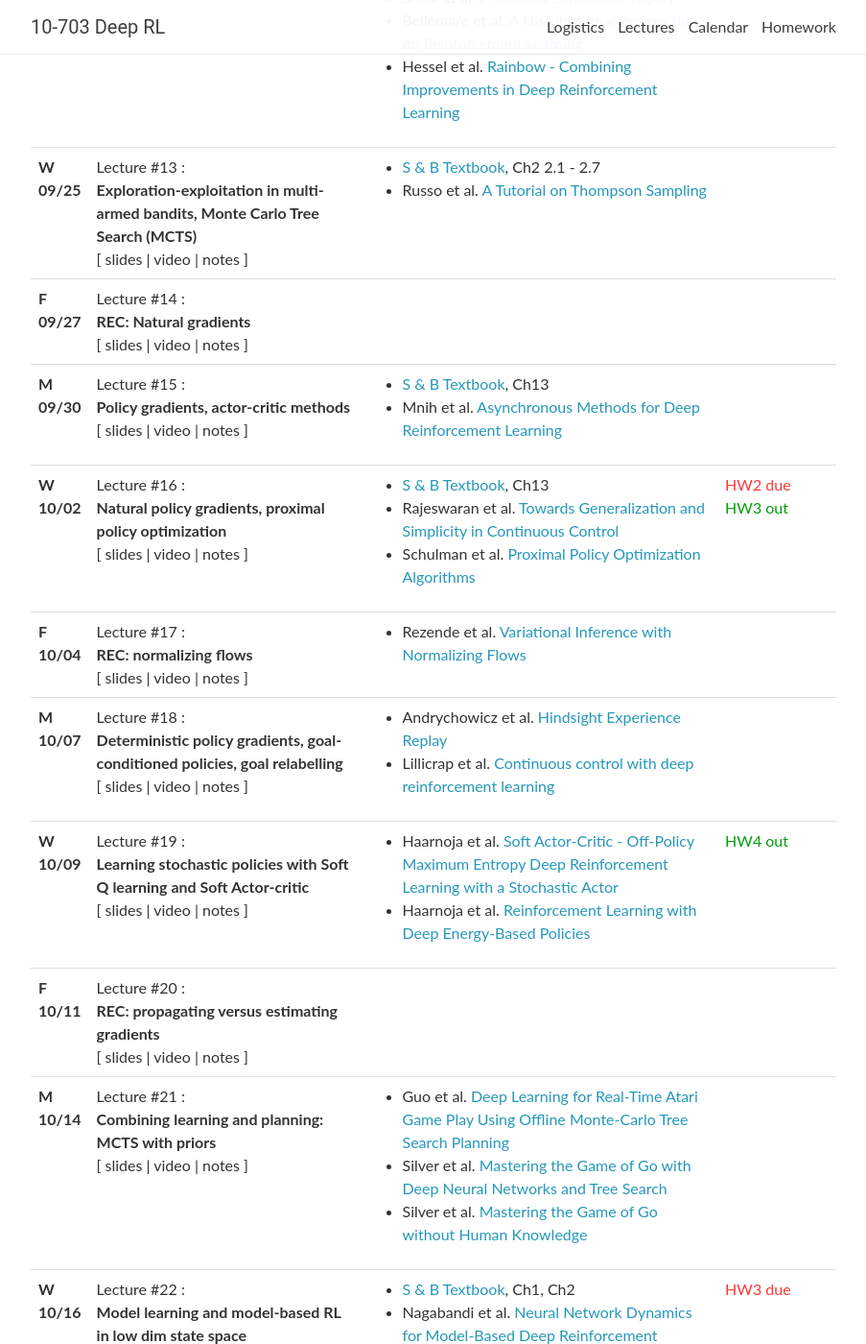
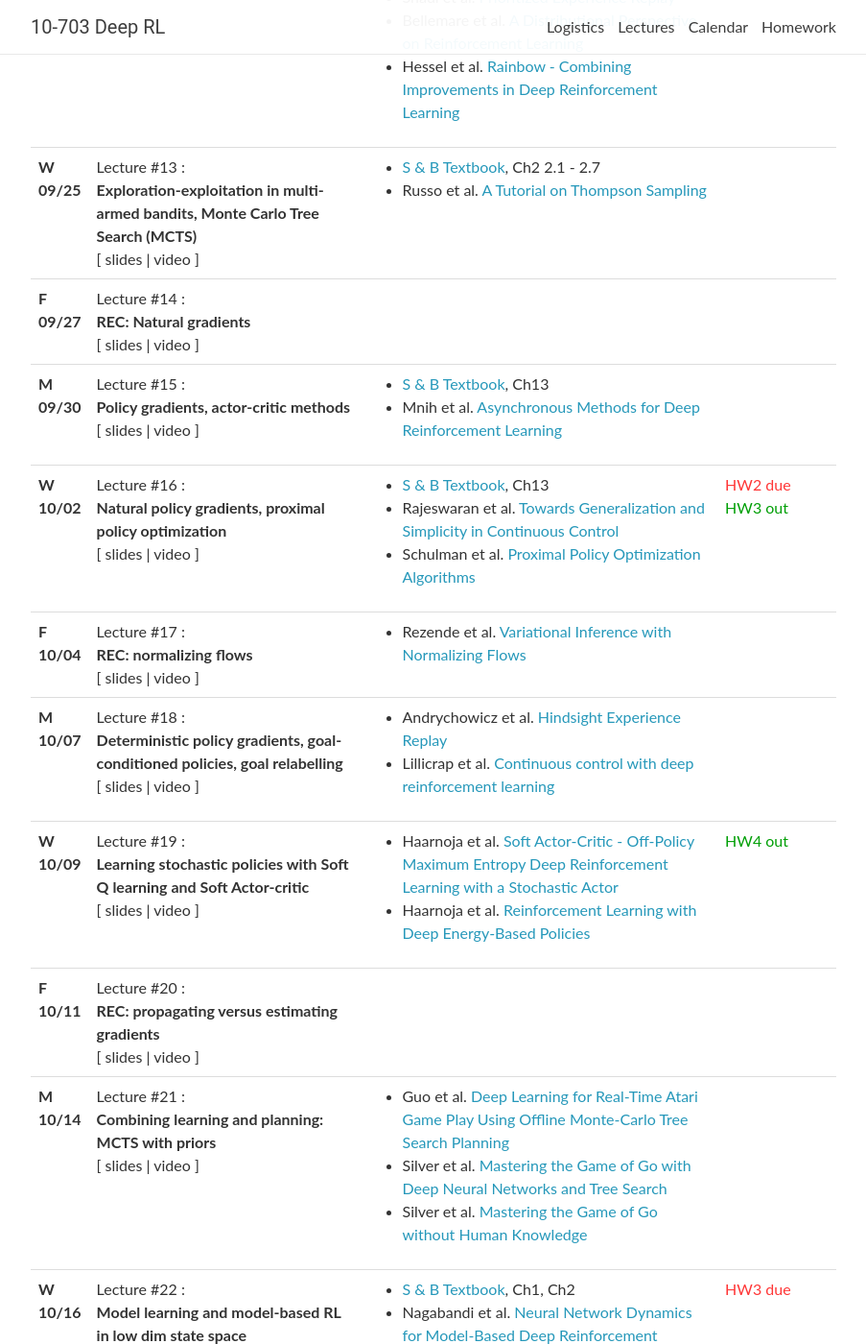
Before and after one commit to cmudeeprl/703website_f19, a Jekyll site: the page built from _pages/lectures.md, in a window 1280 px wide and 1400 px high, scrolled down 1977 px. Shown: the whole window at 96% size, without its empty margins (188-1091 px from the left). Built offline with Jekyll 4.4.1, drawn with Linux system fonts in a browser that asks for light colours; nearby versions of some CDN libraries; comment, search, counter and statistics services are not loaded; some of the changed text lies outside the part shown.

Commit message:
removed empty notes links

```diff
--- a/_pages/lectures.md
+++ b/_pages/lectures.md
@@ -52,8 +52,6 @@ title: Schedule
             {% endif %}
             {% if lecture.notes %}
             | <a href="{{ lecture.notes }}" target="_blank">notes</a>
-            {% else %}
-            | notes
             {% endif %}
         ]
     </td>
```
